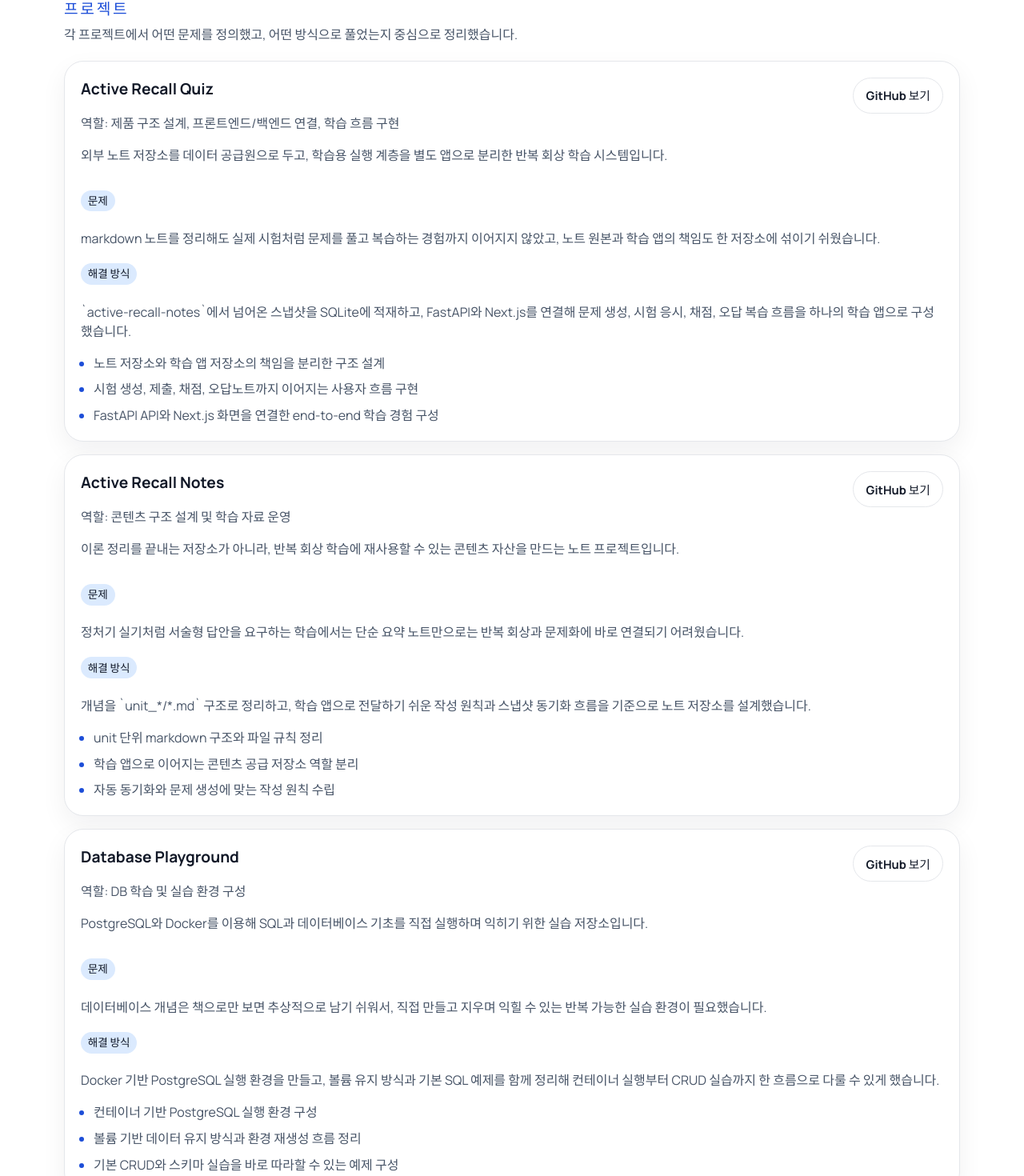
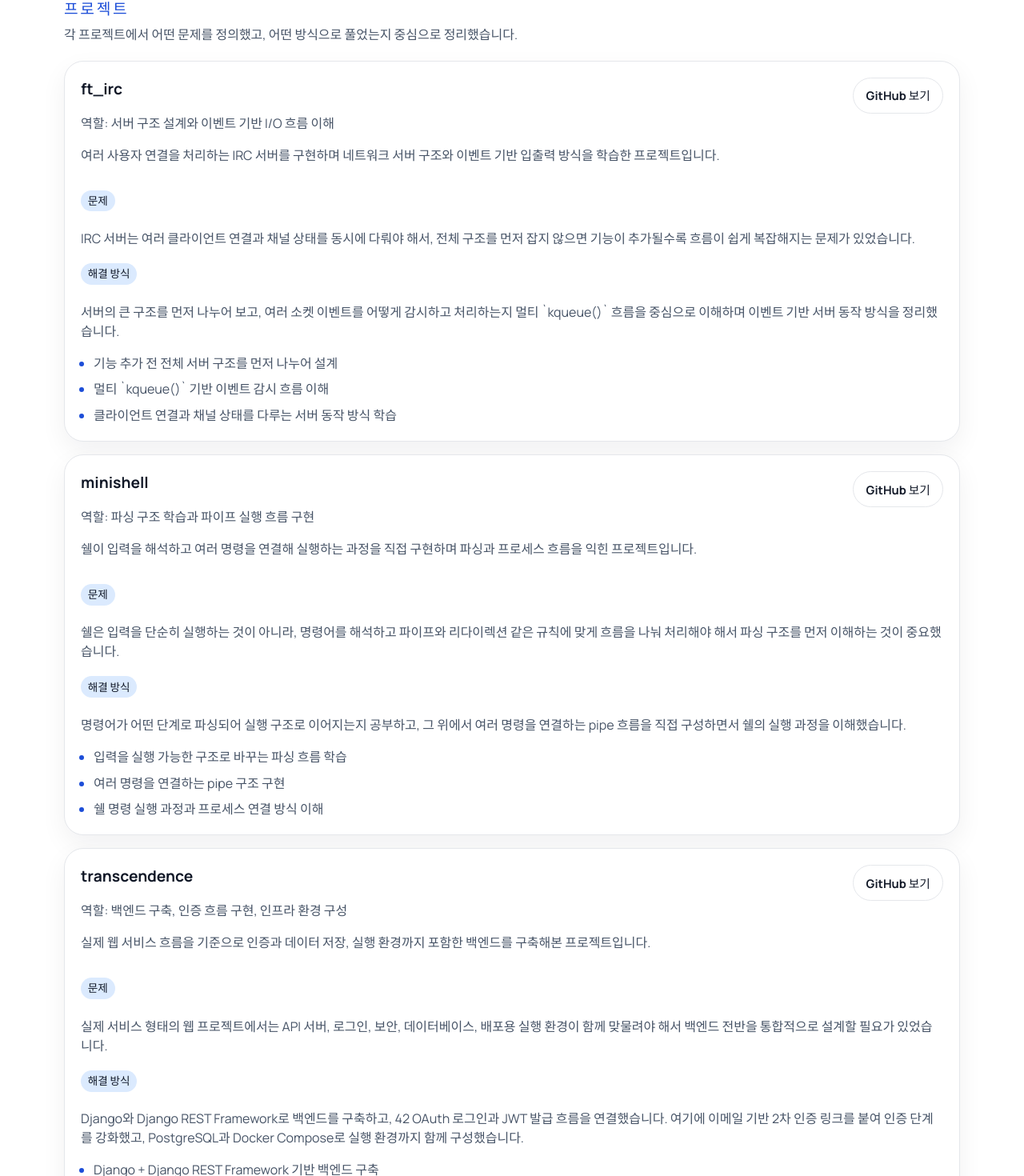
Before and after one commit to InryeolChoi/inchoi.github.io, a React (Vite) app: page / in a window 1280 px wide. Shown: the part 2669-4139 px from the top of the page at 80% size. Built offline with nearby package versions, Linux system fonts and the light colour scheme.

Commit message:
update: some parts

```diff
--- a/src/data/siteContent.ts
+++ b/src/data/siteContent.ts
@@ -203,100 +203,100 @@ export const portfolioItems: PortfolioItem[] = [
 
 export const projectItems: ProjectItem[] = [
   {
-    title: "Active Recall Quiz",
+    title: "ft_irc",
     role: {
-      ko: "제품 구조 설계, 프론트엔드/백엔드 연결, 학습 흐름 구현",
-      en: "Product structure design, frontend/backend integration, and learning flow implementation",
+      ko: "서버 구조 설계와 이벤트 기반 I/O 흐름 이해",
+      en: "Server structure design and event-driven I/O flow understanding",
     },
     problem: {
-      ko: "markdown 노트를 정리해도 실제 시험처럼 문제를 풀고 복습하는 경험까지 이어지지 않았고, 노트 원본과 학습 앱의 책임도 한 저장소에 섞이기 쉬웠습니다.",
-      en: "Markdown notes alone did not provide a full exam-and-review experience, and note ownership could easily get mixed with the learning app.",
+      ko: "IRC 서버는 여러 클라이언트 연결과 채널 상태를 동시에 다뤄야 해서, 전체 구조를 먼저 잡지 않으면 기능이 추가될수록 흐름이 쉽게 복잡해지는 문제가 있었습니다.",
+      en: "An IRC server has to manage multiple clients and channel states at once, so the architecture could quickly become tangled without a clear structure from the start.",
     },
     approach: {
-      ko: "`active-recall-notes`에서 넘어온 스냅샷을 SQLite에 적재하고, FastAPI와 Next.js를 연결해 문제 생성, 시험 응시, 채점, 오답 복습 흐름을 하나의 학습 앱으로 구성했습니다.",
-      en: "I loaded snapshots from `active-recall-notes` into SQLite and connected FastAPI with Next.js to build quiz generation, exam taking, grading, and wrong-answer review into one learning app.",
+      ko: "서버의 큰 구조를 먼저 나누어 보고, 여러 소켓 이벤트를 어떻게 감시하고 처리하는지 멀티 `kqueue()` 흐름을 중심으로 이해하며 이벤트 기반 서버 동작 방식을 정리했습니다.",
+      en: "I focused on structuring the server first, then studied how multiple socket events are observed and processed through multi-`kqueue()` flow to understand event-driven server behavior.",
     },
     summary: {
-      ko: "외부 노트 저장소를 데이터 공급원으로 두고, 학습용 실행 계층을 별도 앱으로 분리한 반복 회상 학습 시스템입니다.",
-      en: "An active-recall learning system that separates the execution layer from the external note repository used as its content source.",
+      ko: "여러 사용자 연결을 처리하는 IRC 서버를 구현하며 네트워크 서버 구조와 이벤트 기반 입출력 방식을 학습한 프로젝트입니다.",
+      en: "A project where I learned network server architecture and event-driven I/O while implementing an IRC server that handles multiple user connections.",
     },
     highlights: {
       ko: [
-        "노트 저장소와 학습 앱 저장소의 책임을 분리한 구조 설계",
-        "시험 생성, 제출, 채점, 오답노트까지 이어지는 사용자 흐름 구현",
-        "FastAPI API와 Next.js 화면을 연결한 end-to-end 학습 경험 구성",
+        "기능 추가 전 전체 서버 구조를 먼저 나누어 설계",
+        "멀티 `kqueue()` 기반 이벤트 감시 흐름 이해",
+        "클라이언트 연결과 채널 상태를 다루는 서버 동작 방식 학습",
       ],
       en: [
-        "Separated responsibilities between the note repository and the learning app repository",
-        "Built a user flow that connects exam generation, submission, grading, and wrong-note review",
-        "Delivered an end-to-end study experience across FastAPI APIs and a Next.js frontend",
+        "Designed the overall server structure before expanding features",
+        "Studied event monitoring flow based on multi-`kqueue()`",
+        "Learned how the server handles client connections and channel state",
       ],
     },
-    githubUrl: "https://github.com/InryeolChoi/active-recall-quiz",
+    githubUrl: "https://github.com/ByteTalkers/FT_IRC",
   },
   {
-    title: "Active Recall Notes",
+    title: "minishell",
     role: {
-      ko: "콘텐츠 구조 설계 및 학습 자료 운영",
-      en: "Content structure design and study material operations",
+      ko: "파싱 구조 학습과 파이프 실행 흐름 구현",
+      en: "Parsing structure study and pipe execution flow implementation",
     },
     problem: {
-      ko: "정처기 실기처럼 서술형 답안을 요구하는 학습에서는 단순 요약 노트만으로는 반복 회상과 문제화에 바로 연결되기 어려웠습니다.",
-      en: "For descriptive-answer study like the practical engineer exam, simple summary notes were not enough to support repeated recall and question generation.",
+      ko: "쉘은 입력을 단순히 실행하는 것이 아니라, 명령어를 해석하고 파이프와 리다이렉션 같은 규칙에 맞게 흐름을 나눠 처리해야 해서 파싱 구조를 먼저 이해하는 것이 중요했습니다.",
+      en: "A shell does more than execute input; it has to parse commands and handle rules like pipes and redirections, so understanding the parsing structure was essential first.",
     },
     approach: {
-      ko: "개념을 `unit_*/*.md` 구조로 정리하고, 학습 앱으로 전달하기 쉬운 작성 원칙과 스냅샷 동기화 흐름을 기준으로 노트 저장소를 설계했습니다.",
-      en: "I organized concepts in a `unit_*/*.md` structure and designed the repository around authoring rules and snapshot sync flows that feed the learning app cleanly.",
+      ko: "명령어가 어떤 단계로 파싱되어 실행 구조로 이어지는지 공부하고, 그 위에서 여러 명령을 연결하는 pipe 흐름을 직접 구성하면서 쉘의 실행 과정을 이해했습니다.",
+      en: "I studied how commands are parsed into executable structures and built the pipe flow that connects multiple commands, which helped me understand how a shell executes user input.",
     },
     summary: {
-      ko: "이론 정리를 끝내는 저장소가 아니라, 반복 회상 학습에 재사용할 수 있는 콘텐츠 자산을 만드는 노트 프로젝트입니다.",
-      en: "A note project focused on turning theory writeups into reusable content assets for active recall learning.",
+      ko: "쉘이 입력을 해석하고 여러 명령을 연결해 실행하는 과정을 직접 구현하며 파싱과 프로세스 흐름을 익힌 프로젝트입니다.",
+      en: "A project where I implemented how a shell interprets input and connects commands, learning parsing and process flow along the way.",
     },
     highlights: {
       ko: [
-        "unit 단위 markdown 구조와 파일 규칙 정리",
-        "학습 앱으로 이어지는 콘텐츠 공급 저장소 역할 분리",
-        "자동 동기화와 문제 생성에 맞는 작성 원칙 수립",
+        "입력을 실행 가능한 구조로 바꾸는 파싱 흐름 학습",
+        "여러 명령을 연결하는 pipe 구조 구현",
+        "쉘 명령 실행 과정과 프로세스 연결 방식 이해",
       ],
       en: [
-        "Defined a unit-based markdown structure and file conventions",
-        "Separated the repository as the dedicated content source for the learning app",
-        "Established authoring rules that fit automated sync and question generation",
+        "Learned the parsing flow that turns input into executable structures",
+        "Implemented the pipe structure that connects multiple commands",
+        "Understood shell command execution and process chaining",
       ],
     },
-    githubUrl: "https://github.com/InryeolChoi/active-recall-notes",
+    githubUrl: "https://github.com/berryyogurt-minishell/42_minishell",
   },
   {
-    title: "Database Playground",
+    title: "transcendence",
     role: {
-      ko: "DB 학습 및 실습 환경 구성",
-      en: "Database learning and practice environment setup",
+      ko: "백엔드 구축, 인증 흐름 구현, 인프라 환경 구성",
+      en: "Backend development, authentication flow implementation, and infrastructure setup",
     },
     problem: {
-      ko: "데이터베이스 개념은 책으로만 보면 추상적으로 남기 쉬워서, 직접 만들고 지우며 익힐 수 있는 반복 가능한 실습 환경이 필요했습니다.",
-      en: "Database concepts can stay abstract when learned only from books, so I needed a repeatable environment for hands-on practice.",
+      ko: "실제 서비스 형태의 웹 프로젝트에서는 API 서버, 로그인, 보안, 데이터베이스, 배포용 실행 환경이 함께 맞물려야 해서 백엔드 전반을 통합적으로 설계할 필요가 있었습니다.",
+      en: "A service-style web project required the API server, authentication, security, database, and runtime environment to work together, so the backend had to be designed as an integrated system.",
     },
     approach: {
-      ko: "Docker 기반 PostgreSQL 실행 환경을 만들고, 볼륨 유지 방식과 기본 SQL 예제를 함께 정리해 컨테이너 실행부터 CRUD 실습까지 한 흐름으로 다룰 수 있게 했습니다.",
-      en: "I built a Docker-based PostgreSQL environment and documented volume persistence with basic SQL examples so the full flow from container startup to CRUD practice could be repeated easily.",
+      ko: "Django와 Django REST Framework로 백엔드를 구축하고, 42 OAuth 로그인과 JWT 발급 흐름을 연결했습니다. 여기에 이메일 기반 2차 인증 링크를 붙여 인증 단계를 강화했고, PostgreSQL과 Docker Compose로 실행 환경까지 함께 구성했습니다.",
+      en: "I built the backend with Django and Django REST Framework, connected 42 OAuth login with JWT issuance, added email-based two-factor verification links, and set up the runtime environment with PostgreSQL and Docker Compose.",
     },
     summary: {
-      ko: "PostgreSQL와 Docker를 이용해 SQL과 데이터베이스 기초를 직접 실행하며 익히기 위한 실습 저장소입니다.",
-      en: "A hands-on practice repository for learning SQL and database fundamentals with PostgreSQL and Docker.",
+      ko: "실제 웹 서비스 흐름을 기준으로 인증과 데이터 저장, 실행 환경까지 포함한 백엔드를 구축해본 프로젝트입니다.",
+      en: "A project where I built a backend for a real web-service flow, covering authentication, persistence, and runtime environment setup.",
     },
     highlights: {
       ko: [
-        "컨테이너 기반 PostgreSQL 실행 환경 구성",
-        "볼륨 기반 데이터 유지 방식과 환경 재생성 흐름 정리",
-        "기본 CRUD와 스키마 실습을 바로 따라할 수 있는 예제 구성",
+        "Django + Django REST Framework 기반 백엔드 구축",
+        "42 OAuth 로그인, JWT 발급, 이메일 기반 2차 인증 링크 구현",
+        "PostgreSQL와 Docker Compose를 이용한 개발 환경 구성",
       ],
       en: [
-        "Set up a container-based PostgreSQL environment",
-        "Documented persistent volume handling and environment reset flow",
-        "Prepared example steps for immediate CRUD and schema practice",
+        "Built the backend with Django and Django REST Framework",
+        "Implemented 42 OAuth login, JWT issuance, and email-based two-factor verification links",
+        "Set up the development environment with PostgreSQL and Docker Compose",
       ],
     },
-    githubUrl: "https://github.com/InryeolChoi/database-playground",
+    githubUrl: "https://github.com/InryeolChoi/transcendence",
   },
 ];
 
```
